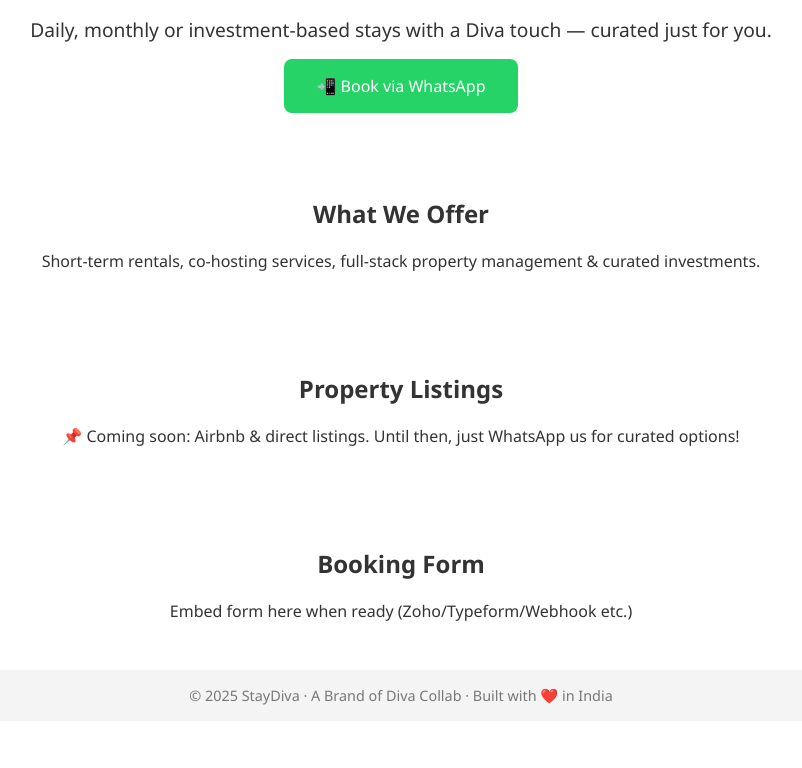
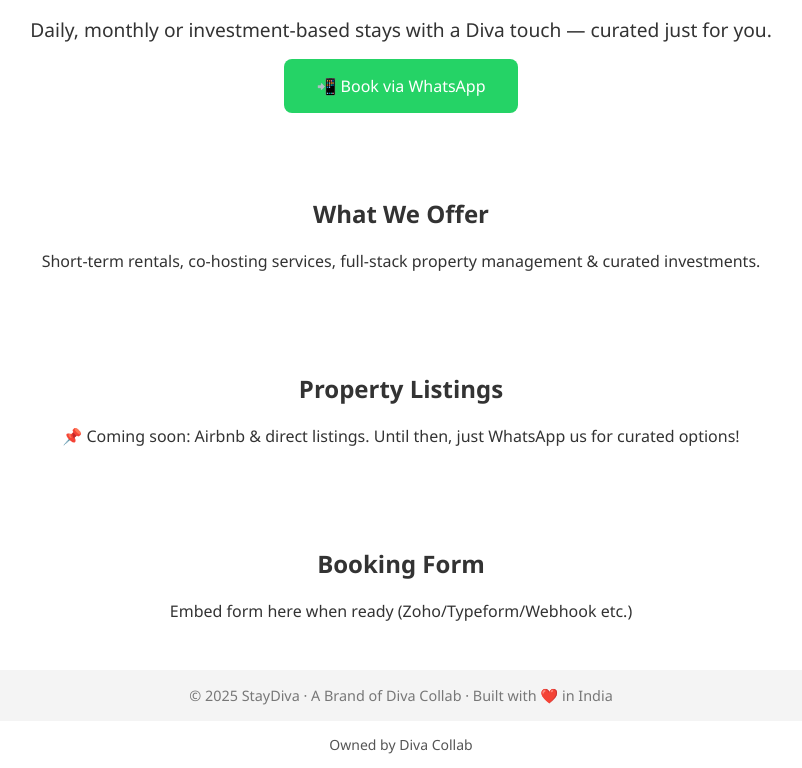
Before and after one commit to Sahithya1811/staydiva-site, a plain HTML site: page index.html in a window 1280 px wide. Shown: the part 353-1121 px from the top of the page, without its empty margins (239-1041 px from the left). Before the commit the page ends 1074 px from the top, so only its background shows below. Drawn offline with Linux system fonts and the light colour scheme.

Commit message:
Added ownership note to site footer

```diff
--- a/index.html
+++ b/index.html
@@ -89,5 +89,6 @@
     © 2025 StayDiva · A Brand of Diva Collab · Built with ❤️ in India
   </footer>
 
+<p style="text-align:center;font-size:14px;color:#555;">Owned by Diva Collab</p>
 </body>
 </html>
```
